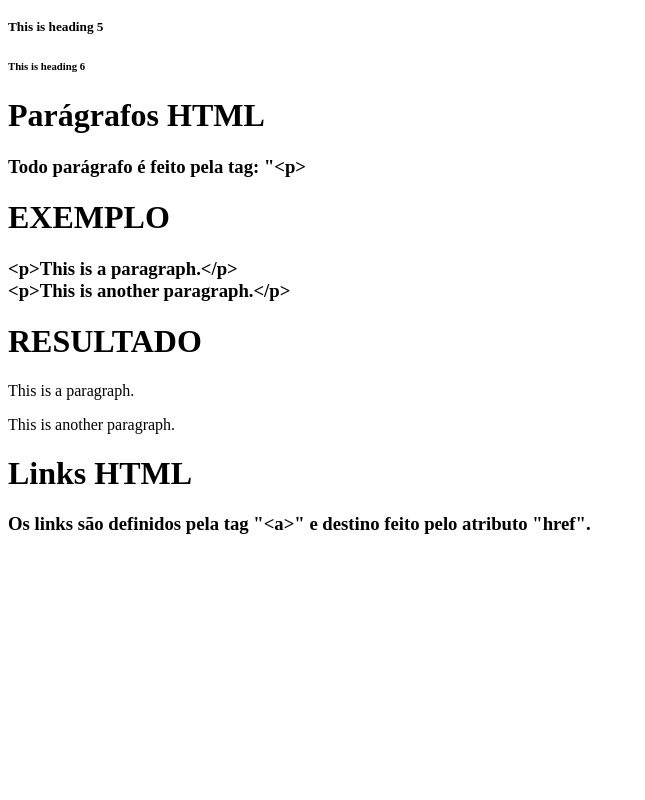
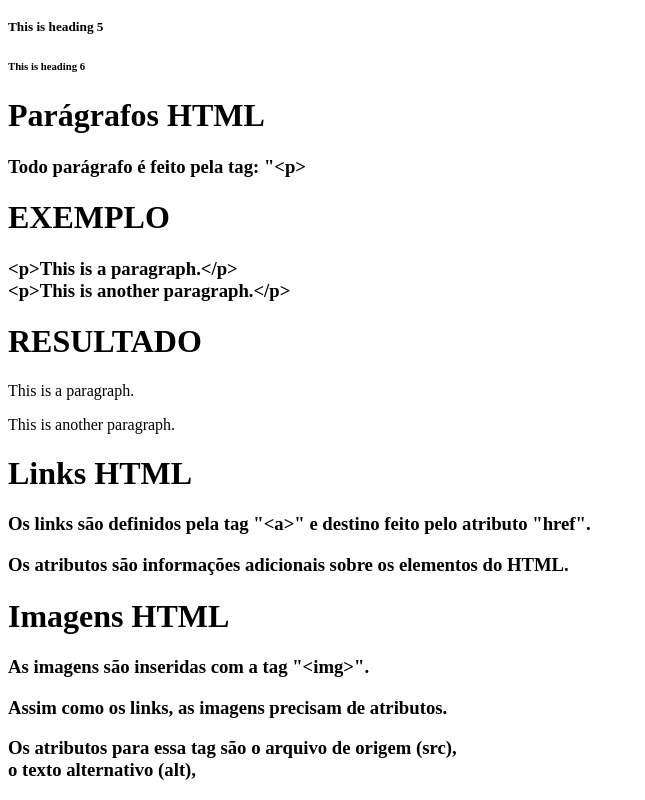
Before and after one commit to moscardini-carvalho/Site-tutorial, a plain HTML site: page index.html in a window 1280 px wide. Shown: the part 1649-2449 px from the top of the page, without its empty margins (0-645 px from the left). Before the commit the page ends 2203 px from the top, so only its background shows below. Drawn offline with Linux system fonts and the light colour scheme.

Commit message:
Update index.html

```diff
--- a/index.html
+++ b/index.html
@@ -82,6 +82,14 @@
     <h1>Links HTML</h1>
 
     <h3>Os links são definidos pela tag "&lt;a&gt;" e destino feito pelo atributo "href".</h3>
+    <h3>Os atributos são informações adicionais sobre os elementos do HTML.</h3>
+
+    <h1>Imagens HTML</h1>
+
+    <h3>As imagens são inseridas com a tag "&lt;img&gt;".</h3>
+    <h3>Assim como os links, as imagens precisam de atributos.</h3>
+    <h3>Os atributos para essa tag são o arquivo de origem (src), <br>
+        o texto alternativo (alt), </h3>
 
 </body>
 </html>
```
